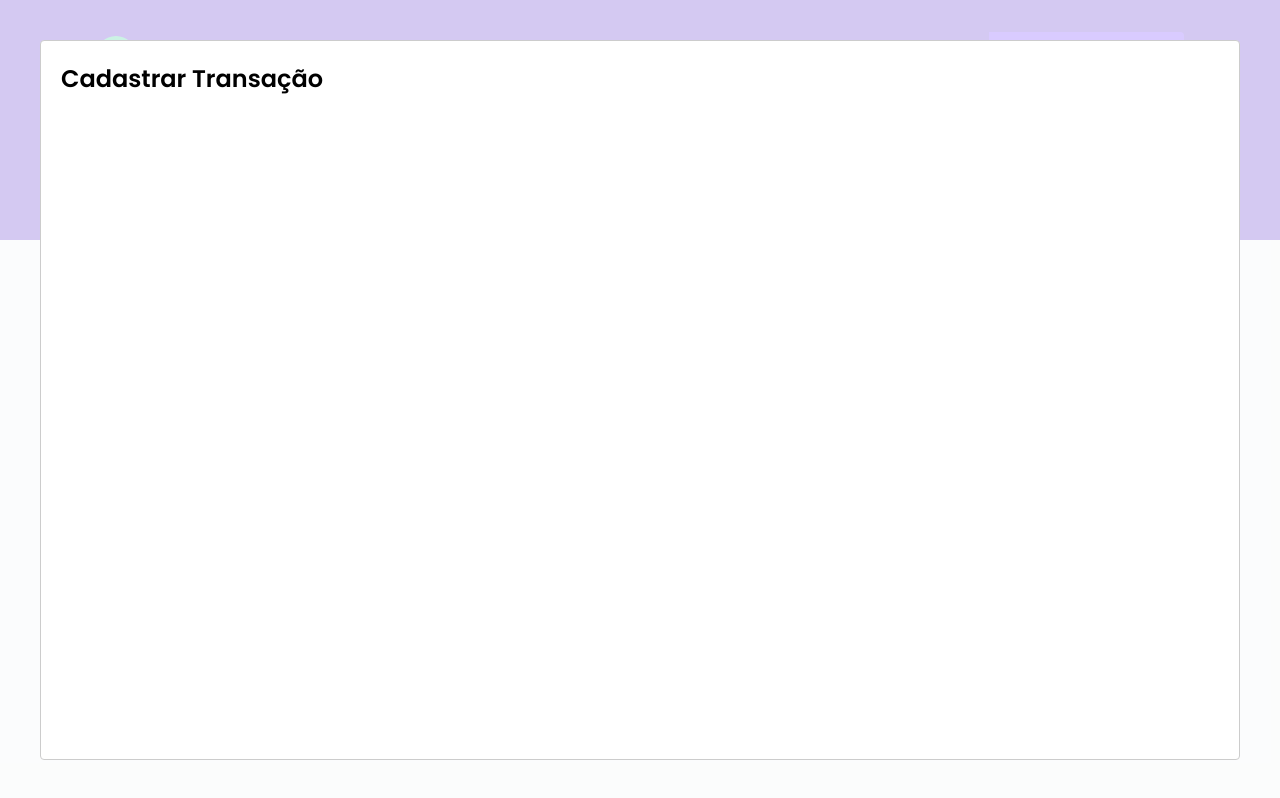
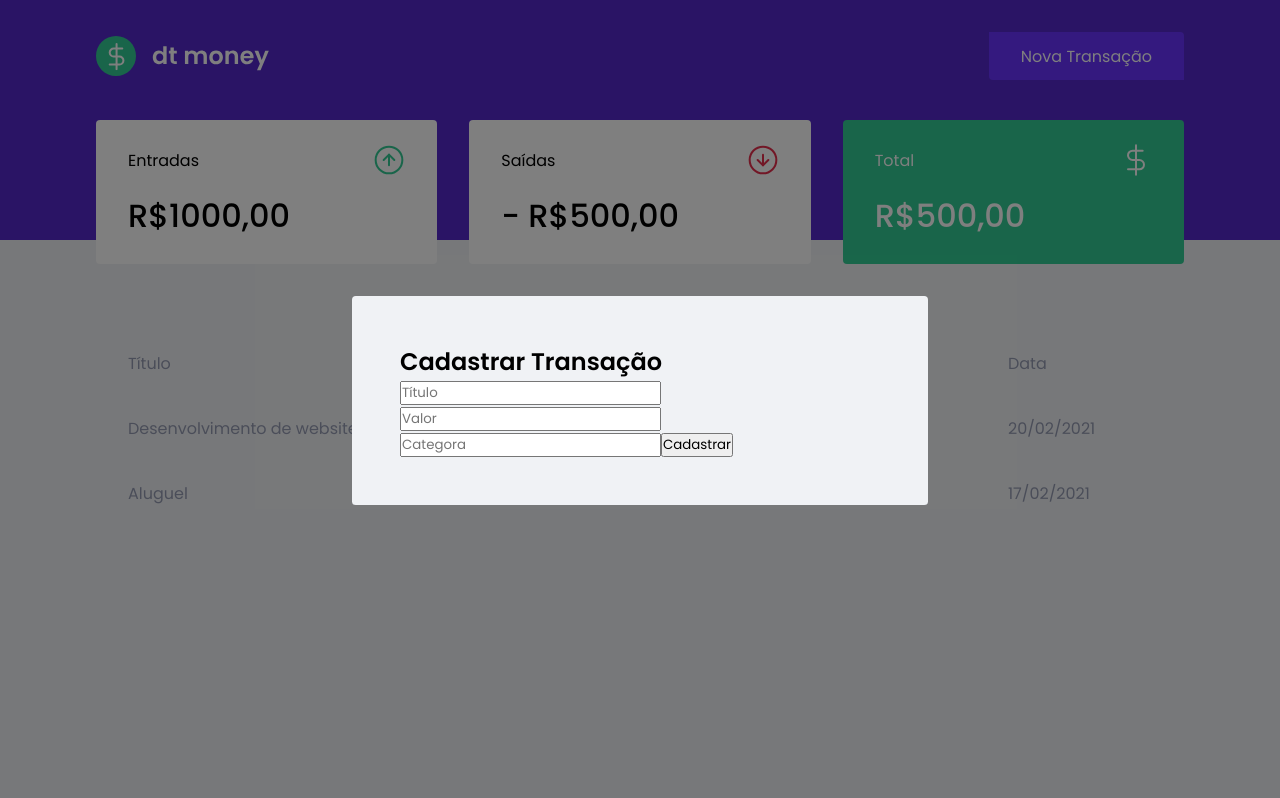
Before and after one commit to MauroBraga/dtmoney, a React (Create React App) app: page / in a window 1280 px wide. Both pictures are taken after a click on the button "Nova Transação". Built offline with nearby package versions, Linux system fonts and the light colour scheme; no server answers; what miragejs would draw is missing.

Commit message:
Estrutura do formulário

```diff
--- a/src/components/NewTransactionModal/index.tsx
+++ b/src/components/NewTransactionModal/index.tsx
@@ -1,6 +1,6 @@
 import React from 'react';
 import Modal from 'react-modal';
-// import { Container } from './styles';
+import { Container } from './styles';
 
 interface NewTransactionModalProps {
     isOpen: boolean;
@@ -11,8 +11,25 @@
   return (
     <Modal
             isOpen={isOpen}
-            onRequestClose={onRequestClose}>
-        <h2>Cadastrar Transação</h2>
+            onRequestClose={onRequestClose}
+            overlayClassName="react-modal-overlay"
+            className="react-modal-content">
+        <Container>
+            <h2>Cadastrar Transação</h2>
+
+            <input
+                placeholder="Título"/>
+
+            <input
+                type="number"
+                placeholder="Valor"
+                />
+
+            <input placeholder="Categora"/>
+
+            <button type="submit">Cadastrar</button>
+
+        </Container>
     </Modal>
   );
 }
--- a/src/components/NewTransactionModal/styles.ts
+++ b/src/components/NewTransactionModal/styles.ts
@@ -1,4 +1,4 @@
 import styled  from 'styled-components';
 
 
-export const Container = styled.div``;
+export const Container = styled.form``;
--- a/src/styles/global.ts
+++ b/src/styles/global.ts
@@ -57,4 +57,29 @@
         cursor: not-allowed;
     }
 
+    .react-modal-overlay {
+        background: rgba(0, 0, 0, 0.5);
+
+        position: fixed;
+        top:0;
+        bottom: 0;
+        right: 0;
+        left: 0;
+
+        display: flex;
+        align-items: center;
+        justify-content: center;
+
+    }
+    .react-modal-content {
+
+        width: 100%;
+        max-width: 576px;
+        background: #f0f2f5;
+
+        padding: 3rem;
+        position: relative;
+        border-radius: 0.24rem;
+    }
+
 `;
```
